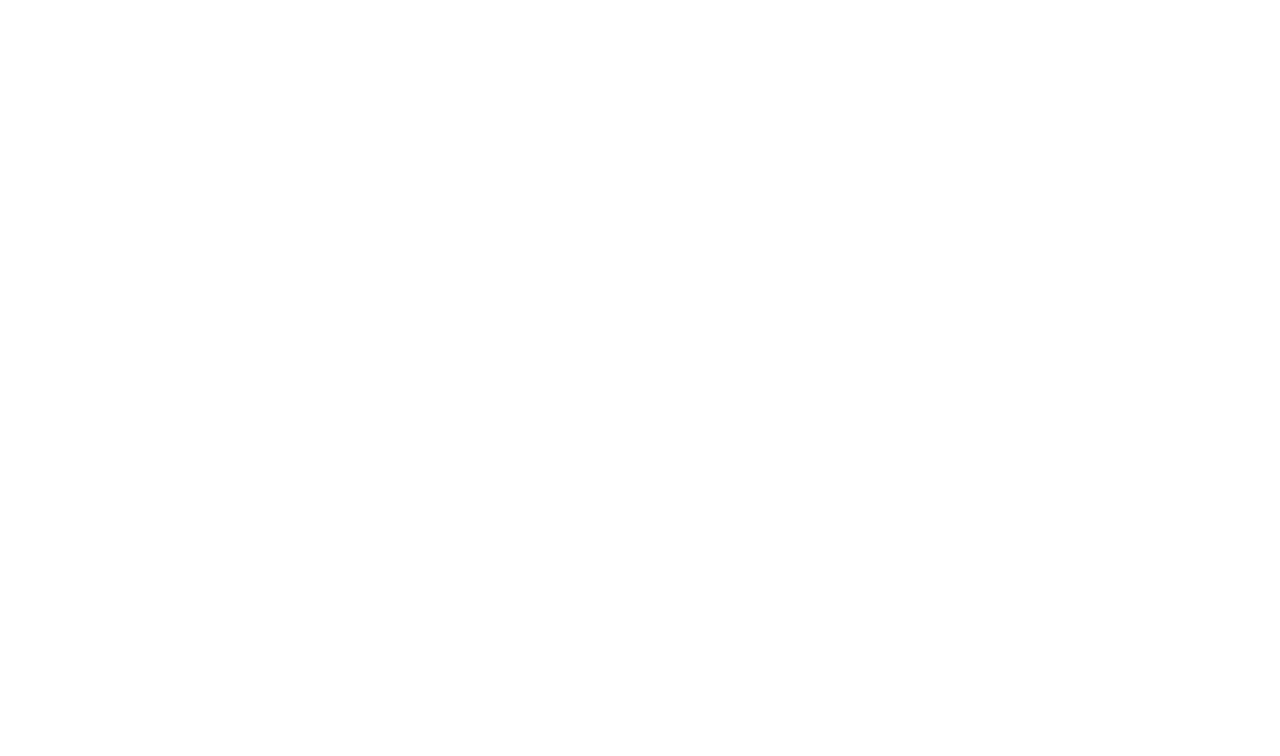
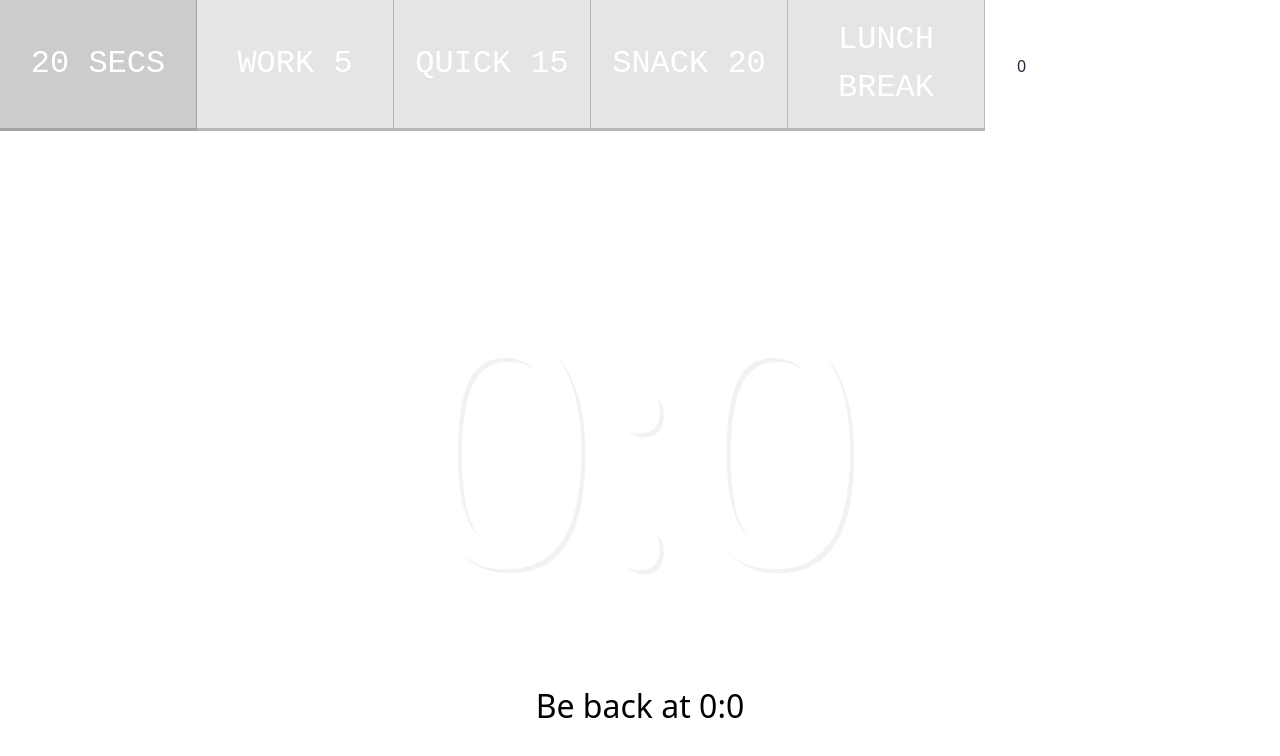
Before and after one commit to Artemiy111/challenges, a Vue app: page /day29 in a window 1280 px wide. Before the commit this address had no page. Shown: the top 756 px of the page. Built offline with nearby package versions, Linux system fonts and the light colour scheme.

Commit message:
feat: day29 done

```diff
--- /dev/null
+++ b/src/modules/day29/Day29.vue
@@ -0,0 +1,140 @@
+<template>
+  <div class="timer">
+    <div class="timer__controls">
+      <button @click="setSecondsLeft(20)" data-time="20" class="timer__button">20 Secs</button>
+      <button @click="setSecondsLeft(300)" data-time="300" class="timer__button">Work 5</button>
+      <button @click="setSecondsLeft(900)" data-time="900" class="timer__button">Quick 15</button>
+      <button @click="setSecondsLeft(1200)" data-time="1200" class="timer__button">Snack 20</button>
+      <button @click="setSecondsLeft(3600)" data-time="3600" class="timer__button">
+        Lunch Break
+      </button>
+      <form name="customForm" id="custom" @submit.prevent="">
+        <input
+          type="text"
+          name="minutes"
+          placeholder="Enter Minutes"
+          :value="customMinutes"
+          @input="handleCustomMinutes"
+        />
+      </form>
+    </div>
+    <div class="display">
+      <h1 class="display__time-left">{{ timeLeft }}</h1>
+      <p class="display__end-time text-black">Be back at {{ timeEnd }}</p>
+    </div>
+  </div>
+</template>
+
+<script setup lang="ts">
+import { ref, computed, watch } from 'vue'
+
+const timeStartInMs = ref(0)
+const timeEndInMs = ref(0)
+const secondsLeft = ref(0)
+const customMinutes = ref(0)
+
+const timeLeft = computed(() => {
+  const min = Math.trunc(secondsLeft.value / 60)
+  const sec = secondsLeft.value % 60
+  return `${min}:${sec}`
+})
+
+const timeEnd = computed(() => {
+  const timeEnd = new Date(timeEndInMs.value)
+  const hours = timeEnd.getHours()
+  const minutes = timeEnd.getMinutes()
+  return `${hours}:${minutes}`
+})
+
+const handleCustomMinutes = (event: Event) => {
+  console.log(event.target.value)
+  const min = parseInt((event.target as HTMLInputElement).value)
+  customMinutes.value = min
+  setSecondsLeft(customMinutes.value * 60)
+}
+
+const intervalId = ref(0)
+const setSecondsLeft = (seconds: number) => {
+  timeStartInMs.value = Date.now()
+  timeEndInMs.value = timeStartInMs.value + 1000 * seconds
+  secondsLeft.value = seconds
+  clearInterval(intervalId.value)
+
+  intervalId.value = setInterval(() => {
+    const now = Date.now()
+    if (now >= timeEndInMs.value) {
+      secondsLeft.value = 0
+      clearInterval(intervalId.value)
+      return
+    }
+    secondsLeft.value = Math.round((timeEndInMs.value - now) / 1000)
+  }, 1000) as unknown as number
+}
+</script>
+
+<style scoped>
+.display__time-left {
+  font-weight: 100;
+  font-size: 20rem;
+  margin: 0;
+  color: white;
+  text-shadow: 4px 4px 0 rgba(0, 0, 0, 0.05);
+}
+
+.timer {
+  display: flex;
+  min-height: 100vh;
+  flex-direction: column;
+}
+
+.timer__controls {
+  display: flex;
+}
+
+.timer__controls > * {
+  flex: 1;
+}
+
+.timer__controls form {
+  flex: 1;
+  display: flex;
+}
+
+.timer__controls input {
+  flex: 1;
+  border: 0;
+  padding: 2rem;
+}
+
+.timer__button {
+  background: none;
+  border: 0;
+  cursor: pointer;
+  color: white;
+  font-size: 2rem;
+  text-transform: uppercase;
+  background: rgba(0, 0, 0, 0.1);
+  border-bottom: 3px solid rgba(0, 0, 0, 0.2);
+  border-right: 1px solid rgba(0, 0, 0, 0.2);
+  padding: 1rem;
+  font-family: 'Inconsolata', monospace;
+}
+
+.timer__button:hover,
+.timer__button:focus {
+  background: rgba(0, 0, 0, 0.2);
+  outline: 0;
+}
+
+.display {
+  flex: 1;
+  display: flex;
+  flex-direction: column;
+  align-items: center;
+  justify-content: center;
+}
+
+.display__end-time {
+  font-size: 2rem;
+}
+</style>
--- /dev/null
+++ b/src/modules/day29/index.ts
@@ -0,0 +1,8 @@
+import Day29 from './Day29.vue'
+export { Day29 }
+
+export const route = {
+  path: '/day29',
+  name: 'Day29',
+  component: Day29,
+}
--- a/src/router/index.ts
+++ b/src/router/index.ts
@@ -25,6 +25,7 @@
 import { route as routeDay24 } from '@/modules/day24'
 import { route as routeDay25 } from '@/modules/day25'
 import { route as routeDay26 } from '@/modules/day26'
+import { route as routeDay29 } from '@/modules/day29'
 import { route as routeDay30 } from '@/modules/day30'
 const router = createRouter({
   history: createWebHistory(import.meta.env.BASE_URL),
@@ -53,6 +54,7 @@
     routeDay24,
     routeDay25,
     routeDay26,
+    routeDay29,
     routeDay30,
   ],
 })
```
